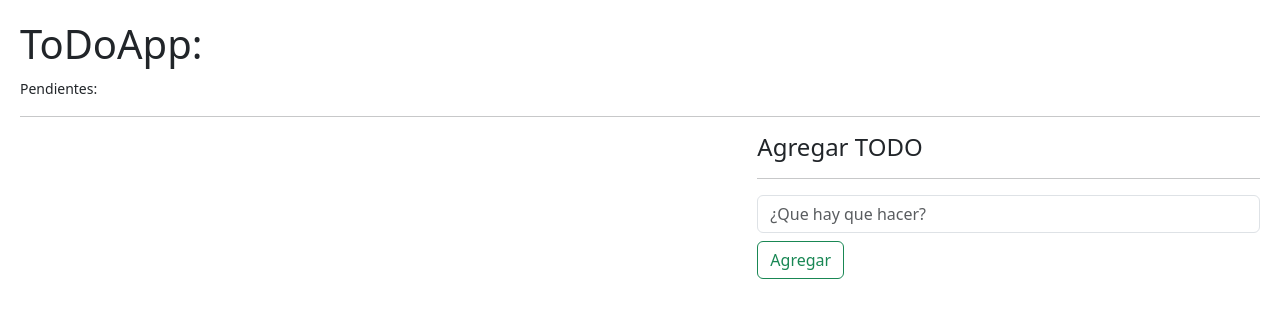
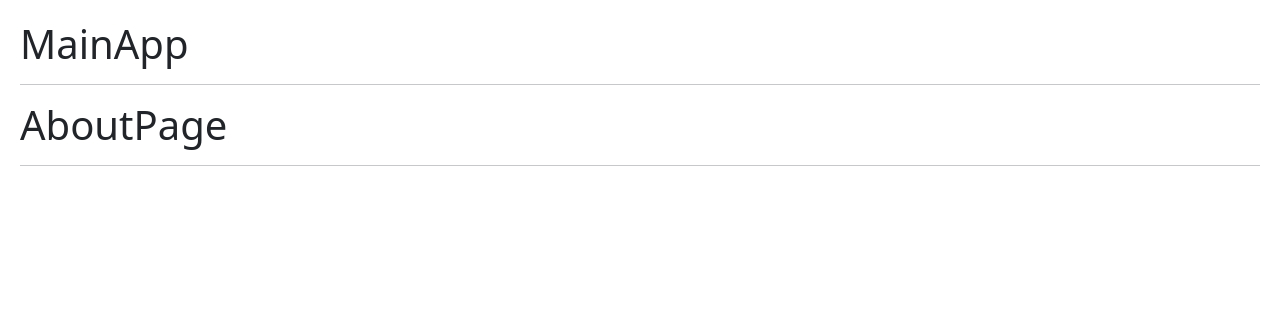
Before and after one commit to danielalbanez40/react-de-cero-a-experto-MERN, a React (Vite) app in the folder 05-hook-app/: page /about in a window 1280 px wide. Shown: the top 318 px of the page. Built offline with nearby package versions, Linux system fonts and the light colour scheme.

Commit message:
Router Configuration

```diff
--- /dev/null
+++ b/05-hook-app/src/09-useContext/AboutPage.jsx
@@ -0,0 +1,10 @@
+const AboutPage = () => {
+  return (
+    <>
+      <h1>AboutPage</h1>
+      <hr />
+    </>
+  );
+};
+
+export default AboutPage;
--- /dev/null
+++ b/05-hook-app/src/09-useContext/HomePage.jsx
@@ -0,0 +1,10 @@
+const HomePage = () => {
+  return (
+    <>
+      <h1>HomePage</h1>
+      <hr />
+    </>
+  );
+};
+
+export default HomePage;
--- /dev/null
+++ b/05-hook-app/src/09-useContext/LoginPage.jsx
@@ -0,0 +1,10 @@
+const LoginPage = () => {
+  return (
+    <>
+      <h1>LoginPage</h1>
+      <hr />
+    </>
+  );
+};
+
+export default LoginPage;
--- /dev/null
+++ b/05-hook-app/src/09-useContext/MainApp.jsx
@@ -0,0 +1,25 @@
+import { Navigate, Route, Routes } from "react-router-dom";
+import HomePage from "./HomePage";
+import LoginPage from "./LoginPage";
+import AboutPage from "./AboutPage";
+
+const MainApp = () => {
+  return (
+    <>
+      <h1>MainApp</h1>
+      <hr />
+
+      <Routes>
+        <Route path="/" element={<HomePage />} />
+        <Route path="login" element={<LoginPage />} />
+        <Route path="about" element={<AboutPage />} />
+
+        <Route path="*" element={<Navigate to={'/about'} />} />
+
+        {/* <Route path="*" element={<LoginPage />} /> */}
+      </Routes>
+    </>
+  );
+};
+
+export default MainApp;
--- a/05-hook-app/src/main.jsx
+++ b/05-hook-app/src/main.jsx
@@ -14,10 +14,14 @@
 // import CallbackHook from './06-memos/CallbackHook';
 // import { Padre } from './07-tarea-memo/Padre';
 // import'./08-useReducer/intro-reducer'
-import ToDoApp from "./08-useReducer/ToDoApp";
+// import ToDoApp from "./08-useReducer/ToDoApp";
+import MainApp from "./09-useContext/mainApp";
+import { BrowserRouter } from "react-router-dom";
 
 ReactDOM.createRoot(document.getElementById("root")).render(
   <React.StrictMode>
-    <ToDoApp />
+    <BrowserRouter>
+      <MainApp />
+    </BrowserRouter>
   </React.StrictMode>
 );
```
Also changed, not shown: 05-hook-app/package.json (+9 -8 lines), 1 other file (tests, documents, lock files or other folders).
